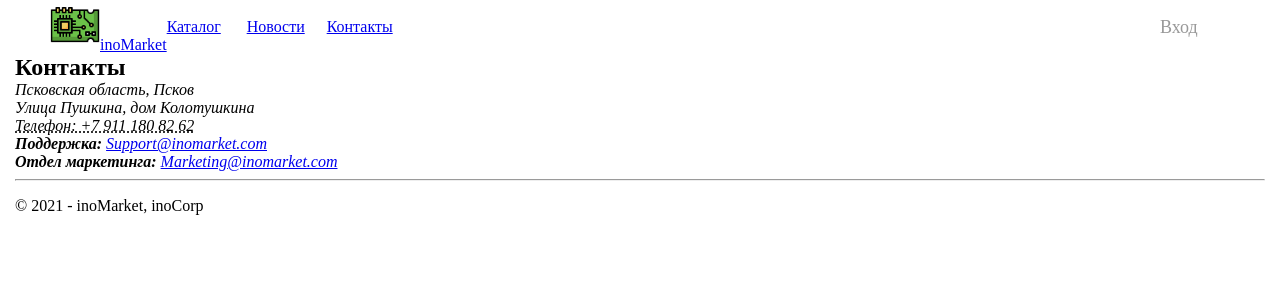
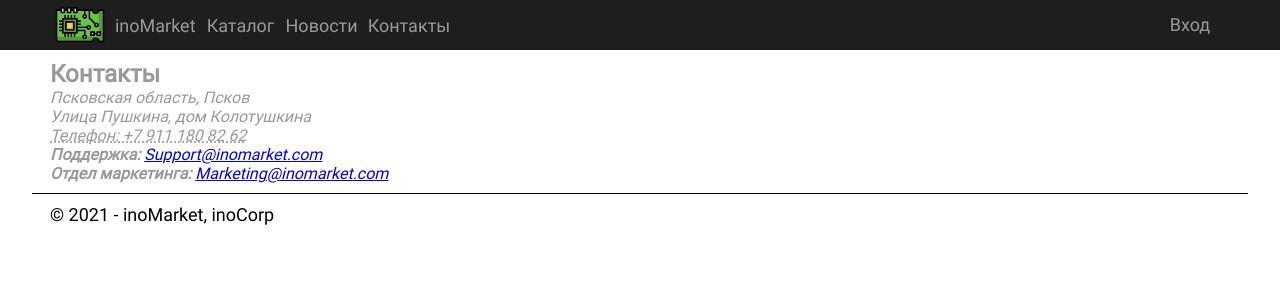
Before and after one commit to inoplanetyanya/CurseWorkDjango, a Django app: page /contact in a window 1280 px wide. Shown: the top 300 px of the page. Run offline with Django 3.2, Linux system fonts and the light colour scheme; some libraries are stand-ins or nearby versions.

Commit message:
style changes

```diff
--- a/app/static/app/contact-styles.css
+++ /dev/null
@@ -1,3 +0,0 @@
-.contacts-container {
-  padding: 10px 0;
-}
--- /dev/null
+++ b/app/static/app/content/contact-styles.css
@@ -0,0 +1,29 @@
+.contacts-container {
+  margin: 10px 50px;
+}
+
+.contacts-title {
+  color: #000000;
+  margin: 10px 0;
+}
+
+.address {
+  color: #000000;
+  font-style: normal;
+  margin: 5px 0;
+}
+
+.email {
+  color: #000000;
+  font-style:normal;
+  font-weight: bold;
+  margin: 10px 0;
+}
+
+.email-link {
+  color: #000000;
+}
+
+.email-link:hover {
+  color: #000000;
+}
--- a/app/static/app/content/global-styles.css
+++ b/app/static/app/content/global-styles.css
@@ -1,16 +1,17 @@
-body {
+@font-face {
+  font-family: 'Roboto';
+  src: url('../fonts/Roboto.ttf');
+}
+
+* {
   margin: 0;
   padding: 0;
 }
 
-h1, h2, h3 {
-  margin: 0;
-  padding: 0;
-}
-
-.navbar-inverse {
-  position: relative;
-  padding: 0;
+body {
+  font-family: 'Roboto';
+  color: #999999;
+  min-width: 720px;
 }
 
 .header {
@@ -20,6 +21,7 @@ h1, h2, h3 {
   align-items: center;
   justify-content: space-between;
   padding: 0 50px;
+  background-color: #1e1e1e;
 }
 
 .header-left {
@@ -27,6 +29,18 @@ h1, h2, h3 {
   flex-direction: row;
   flex-wrap: nowrap;
   align-items: center;
+}
+
+.header-link {
+  color: #999999;
+  font-size: 18px;
+  text-decoration: none;
+  margin: 0 5px;
+}
+
+.header-link:hover {
+  color: #ffffff;
+  text-decoration: none;
 }
 
 .header-right {
@@ -57,9 +71,44 @@ h1, h2, h3 {
 
 .header-link-container {
   min-width: 80px;
+  display: flex;
+  flex-direction: row;
+  flex-wrap: nowrap;
+  align-items: center;
+  justify-content: center;
 }
 
 .logo {
   max-width: 50px;
   max-height: 50px;
+  margin-right: 10px;
 }
+
+.logo:hover {
+  color: #ffffff;
+}
+
+.logo-link {
+  display: flex;
+  flex-direction: row;
+  flex-wrap: nowrap;
+  align-items: center;
+  justify-content: center;
+}
+
+hr {
+  margin: 5px auto;
+  max-width: 95%;
+  -moz-box-sizing: content-box;
+       box-sizing: content-box;
+  border: none;
+  border-top: 1px solid #000000;
+}
+
+footer {
+  font-family: 'Roboto';
+  font-size: 18px;
+  color: #000000;
+  padding: 0 50px;
+  margin-top: 10px;
+}
--- a/app/static/app/content/site.css
+++ b/app/static/app/content/site.css
@@ -1,20 +1,20 @@
-body {
+/* body {
     padding-top: 50px;
     padding-bottom: 20px;
-}
+} */
 
 /* Set padding to keep content from hitting the edges */
-.body-content {
+/* .body-content {
     padding-left: 15px;
     padding-right: 15px;
-}
+} */
 
 /* Set width on the form input elements since they're 100% wide by default */
-input,
+/* input,
 select,
 textarea {
     max-width: 280px;
-}
+} */
 
 /* styles for validation helpers */
 .field-validation-error {
```
